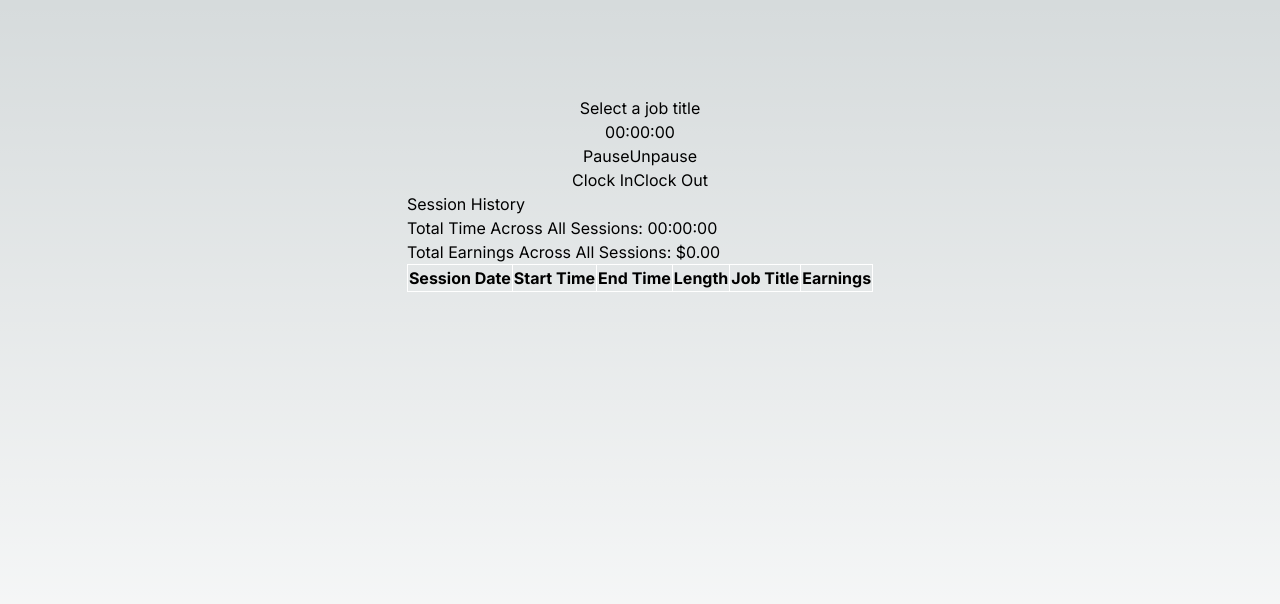
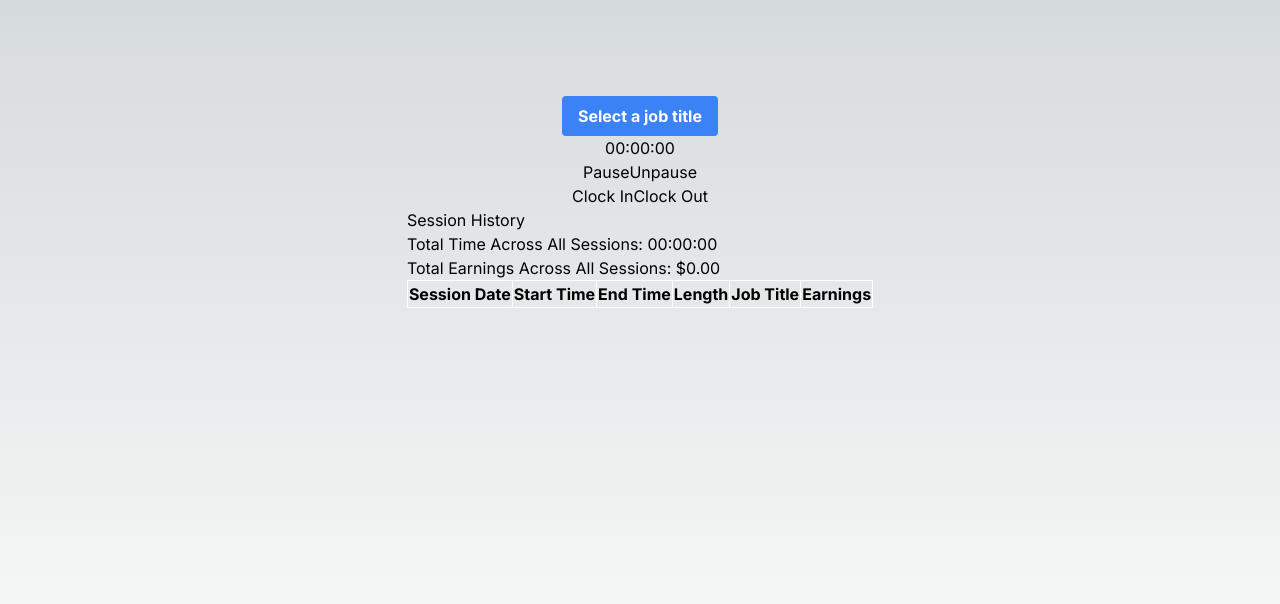
Before and after one commit to thatblockhead/clock-in, a Next.js app: page / in a window 1280 px wide. Shown: the top 604 px of the page. Built offline with nearby package versions, Linux system fonts and the light colour scheme.

Commit message:
style select job title button

```diff
--- a/components/JobTitleSelector.tsx
+++ b/components/JobTitleSelector.tsx
@@ -63,7 +63,14 @@
                 </div>
             ) : (
                 <>
-                    <button onClick={() => setShowSearch(!showSearch)}>Select a job title</button> {/* Toggle button */}
+                    {!showSearch && (
+                        <button
+                            onClick={() => setShowSearch(true)}
+                            className="bg-blue-500 hover:bg-blue-700 text-white font-bold py-2 px-4 rounded"
+                        >
+                            Select a job title
+                        </button>
+                    )}
                     {showSearch && (
                         <>
                             <label htmlFor="jobSearch">Search Job Title: </label>
```
